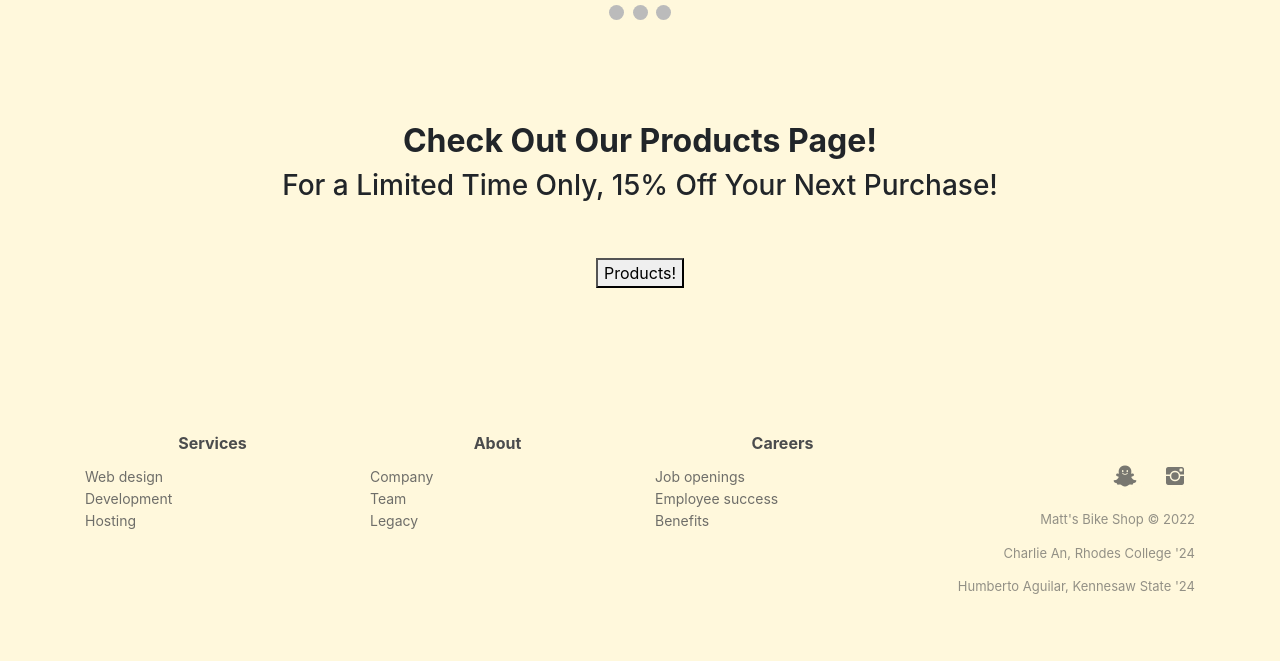
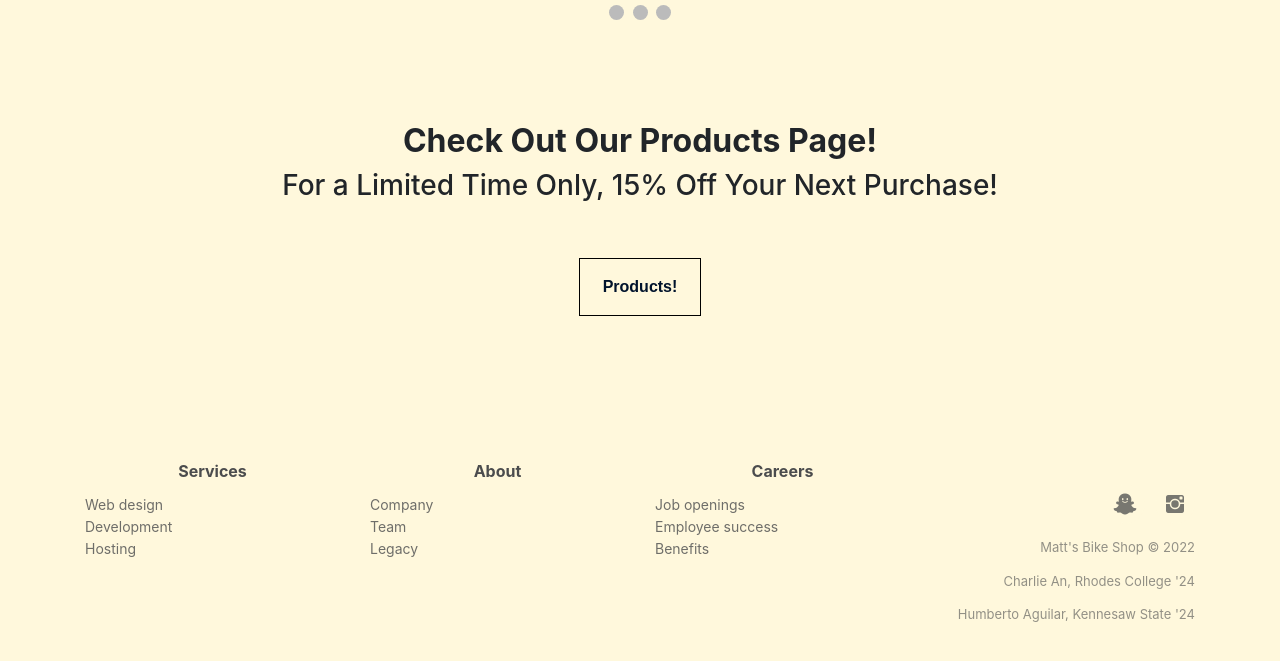
Before and after one commit to beto1969/finalProject, a plain HTML site: page index.html in a window 1280 px wide. Shown: the part 955-1616 px from the top of the page. Drawn offline with nearby package versions, Linux system fonts and the light colour scheme; files that its build step writes are made by us from their sources.

Commit message:
done with home and product page

```diff
--- a/style.css
+++ b/style.css
@@ -245,3 +245,52 @@ body{
 .productsButton {
   text-align: center;
 }
+
+.productsButton button{
+  background-color: transparent;
+  border: 1px solid black;
+  box-sizing: border-box;
+  color: #00132C;
+  font-family: "Avenir Next LT W01 Bold",sans-serif;
+  font-size: 16px;
+  font-weight: 700;
+  line-height: 24px;
+  padding: 16px 23px;
+  position: relative;
+  text-decoration: none;
+  user-select: none;
+  -webkit-user-select: none;
+  touch-action: manipulation;
+}
+
+.productsButton button:hover,
+.productsButton button:active {
+  outline: 0;
+}
+
+.productsButton button:hover {
+  background-color: transparent;
+  cursor: pointer;
+}
+
+.productsButton button:before {
+  background-color: #fff8dc;
+  content: "";
+  height: calc(100% + 3px);
+  position: absolute;
+  right: -7px;
+  top: -9px;
+  transition: background-color 300ms ease-in;
+  width: 100%;
+  z-index: -1;
+}
+
+.productsButton button:hover:before {
+  background-color: lightcoral;
+}
+
+@media (min-width: 768px) {
+  .button-51 {
+    padding: 16px 32px;
+  }
+}
```
